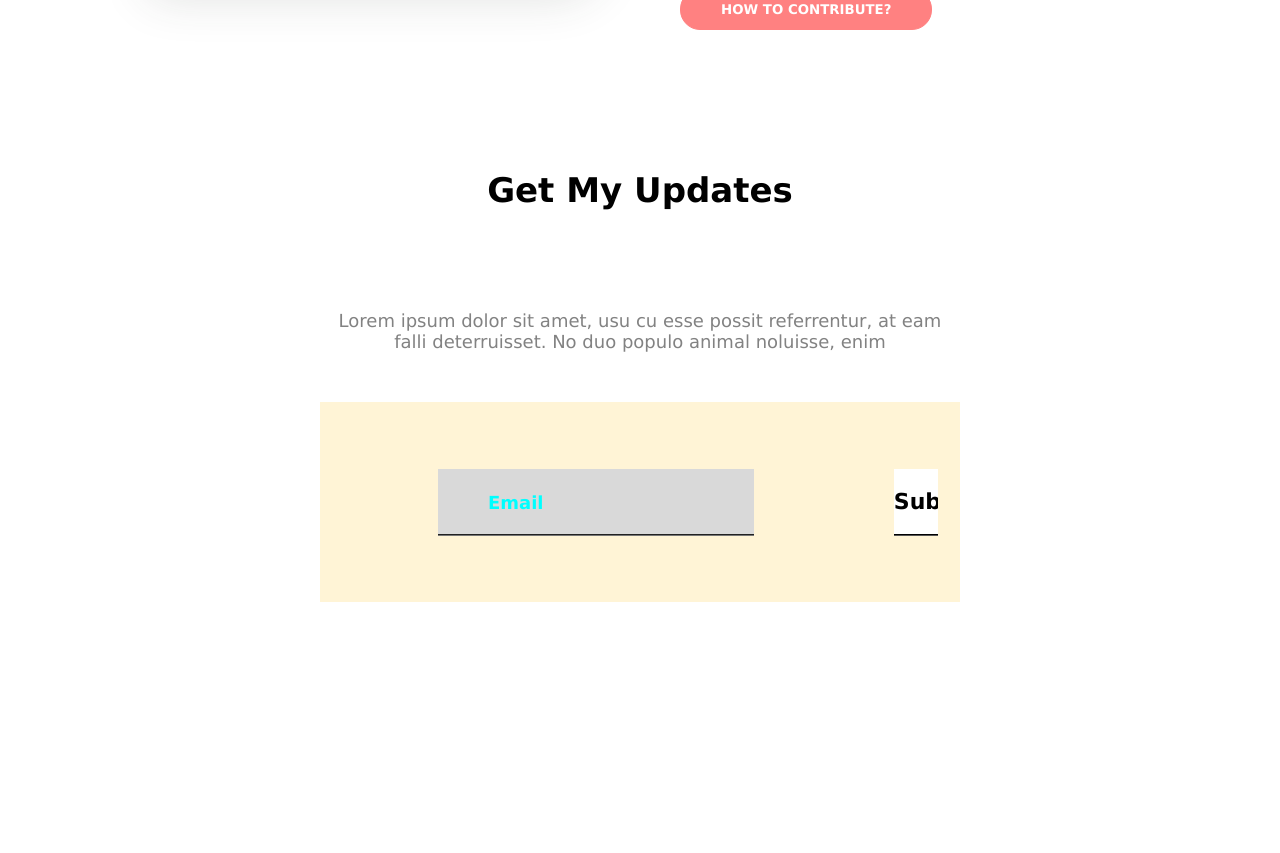
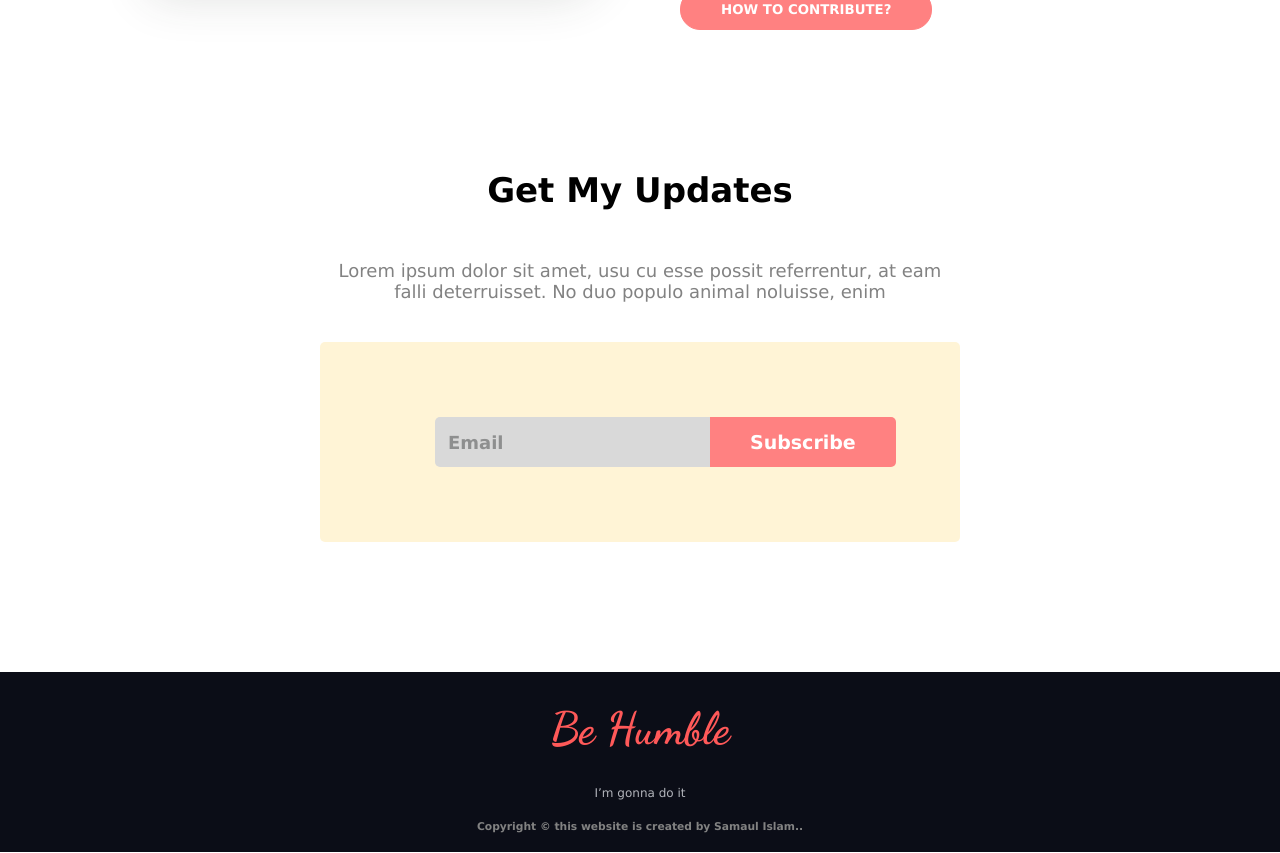
Before and after one commit to mdsamaul/donate, a plain HTML site: page index.html in a window 1280 px wide. Shown: the part 5904-6757 px from the top of the page. Before the commit the page ends 6506 px from the top, so only its background shows below. Drawn offline with Linux system fonts and the light colour scheme.

Commit message:
all complete this site

```diff
--- a/css/style.css
+++ b/css/style.css
@@ -321,32 +321,77 @@ input {
 .up-title{
     font-weight: 900;
     font-size: 34px;
-    padding: 100px 0;
+    padding: 100px 0 50px 0 ;
 }
 .up-details{
     color: #828282;
     font-size: 18px;
-    padding: 0 0 50px 0;
+    padding: 0 0 40px 0;
 }
 .email-submit{
     display: flex;
-    justify-content: center;
     align-items: center;
     width: 100%;
     height: 200px;
     background-color: #fff4d6;
+    border-radius: 5px;
 }
 .email-sub{
-    width: 100%;
+    width: 80%;
 
 }
 .email-sub input{
     background-color: #d9d9d9;
     text-align: left;
-    padding: 20px 20px;
+    padding: 0px 13px;
+    height: 50px;
+    border-radius: 5px 0 0 5px;
+    border: 0;
+    font-size: 18px;
 }
 .email-sub ::placeholder{
-    color: aqua;
+    color: rgba(125, 126, 126, 0.815);
     text-align: left;
-    padding: 0 30px;
+    font-size: 18px;
 }
+.submit-btn{
+   border-radius: 0 5px 5px 0;
+   height: 50px;
+   margin-left: -122px;
+   text-transform: capitalize;
+   font-size: 19px;
+   font-weight: 600;
+   border: 0;
+}
+.submit-btn:hover{
+    background-color: #fff4d6;
+    border: 0;
+    box-shadow: 0px 6px 50px rgba(54, 48, 37, 0.719);
+}
+
+/* footer section */
+.gonna-do-it{
+    width: 100%;
+    height: 180px;
+    background-color: #0b0d17;
+    margin-top: 130px;
+    text-align: center;
+}
+
+.gonna-title{
+    color: #ff5959;
+    font-size: 45px;
+    padding: 30px 0;
+    font-family: 'Dancing Script','Passions Conflict', cursive;
+    font-weight: 700;
+}
+.text-go{
+    color: #b2b4bb;
+    font-size: 12px;
+    font-weight: 200;
+}
+.copyright{
+    color: #828282;
+    padding: 20px 0;
+
+}
--- a/index.html
+++ b/index.html
@@ -11,6 +11,7 @@
     <link rel="preconnect" href="https://fonts.googleapis.com">
     <link rel="preconnect" href="https://fonts.gstatic.com" crossorigin>
     <link href="https://fonts.googleapis.com/css2?family=Asap&display=swap" rel="stylesheet">
+    <link rel="preconnect" href="https://fonts.googleapis.com"><link rel="preconnect" href="https://fonts.gstatic.com" crossorigin><link href="https://fonts.googleapis.com/css2?family=Dancing+Script:wght@700&display=swap" rel="stylesheet">
 
     <!-- font aesome link -->
     <link rel="stylesheet" type="text/css"
@@ -253,7 +254,7 @@
 
                     </label>
                     <label for="submit">
-                        <input type="submit">
+                        <button  class="submit-btn btn">Subscribe</button>
                     </label>
                 </form>
             </div>
@@ -261,6 +262,18 @@
 
     </body>
     <footer>
+        <section class="gonna-do-it">
+            <h2 class="gonna-title">
+                Be Humble
+            </h2>
+
+            <h4 class="text-go">
+                I’m gonna do it
+            </h4>
+            <h6 class="copyright">
+                Copyright &#169; this website is created by Samaul Islam..
+            </h6>
+        </section>
 
     </footer>
 
```
Also changed, not shown: 1 other file.
